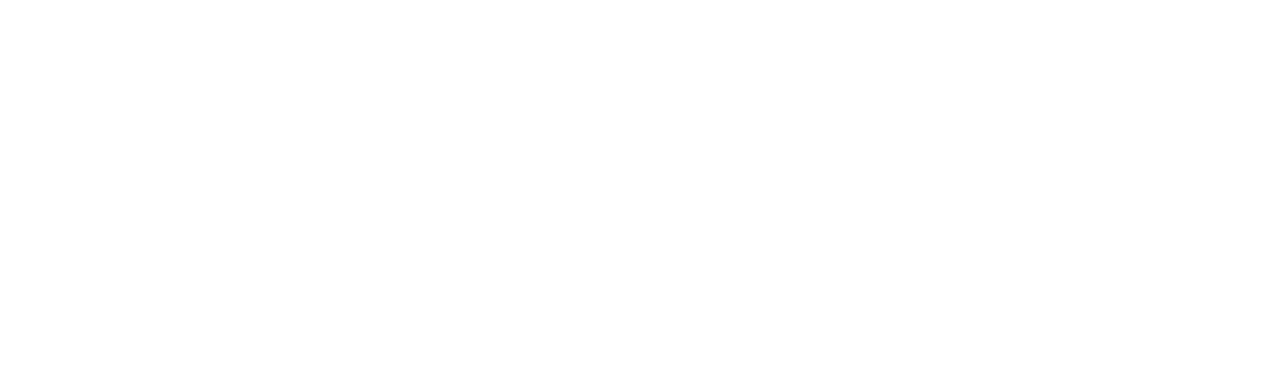
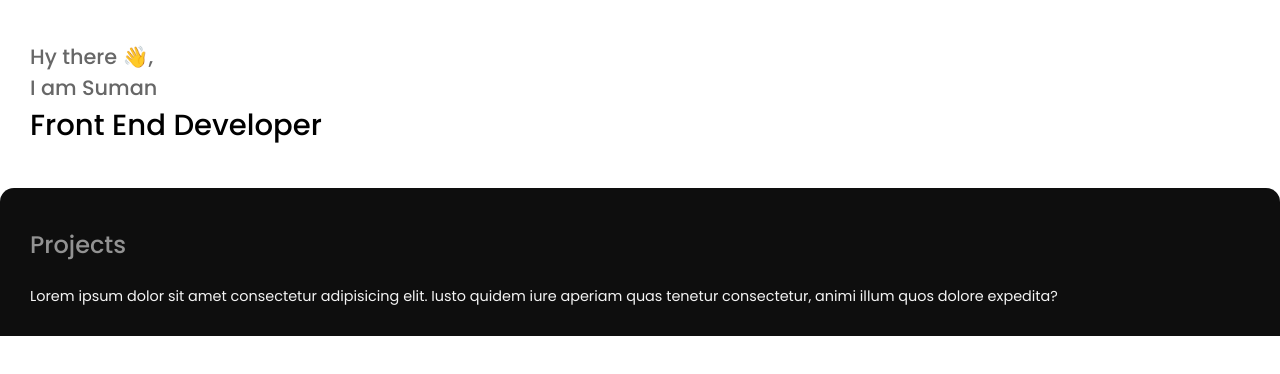
Before and after one commit to Thtsuman/Thtsuman.github.io, a React (Create React App) app: page / in a window 1280 px wide. Shown: the top 374 px of the page. Built offline with nearby package versions, Linux system fonts and the light colour scheme.

Commit message:
adding homepage

```diff
--- a/src/App.jsx
+++ b/src/App.jsx
@@ -1,8 +1,14 @@
 import React from "react"
 import SplashScreen from "./components/SplashScreen/SplashScreen"
+import HomeScreen from "./pages/Homescreen"
 
 const App = () => {
-	return <SplashScreen />
+	return (
+		<>
+			<SplashScreen />
+			<HomeScreen />
+		</>
+	)
 }
 
 export default App
--- /dev/null
+++ b/src/components/AboutCard/AboutCard.jsx
@@ -0,0 +1,16 @@
+import React from "react"
+import './aboutCard.style.css'
+
+const AboutCard = () => {
+	return (
+		<div className="about-container">
+			<p className="card-header">Projects</p>
+			<p className="card-text">
+				Lorem ipsum dolor sit amet consectetur adipisicing elit. Iusto quidem iure aperiam quas tenetur consectetur,
+				animi illum quos dolore expedita?
+			</p>
+		</div>
+	)
+}
+
+export default AboutCard
--- /dev/null
+++ b/src/components/AboutCard/aboutCard.style.css
@@ -0,0 +1,5 @@
+.about-container {
+	background-color: var(--dark);
+  padding: 15px 30px;
+  border-radius: 14px 14px 0 0;
+}
--- /dev/null
+++ b/src/components/Emoji/Emoji.jsx
@@ -0,0 +1,12 @@
+import React from "react"
+const Emoji = (props) => (
+	<span
+		className="emoji"
+		role="img"
+		aria-label={props.label ? props.label : ""}
+		aria-hidden={props.label ? "false" : "true"}
+	>
+		{props.symbol}
+	</span>
+)
+export default Emoji
--- a/src/components/SplashScreen/SplashScreen.jsx
+++ b/src/components/SplashScreen/SplashScreen.jsx
@@ -23,7 +23,7 @@
 
 	const secondAnim = {
 		from: { marginTop: 0, opacity: 1 },
-		to: { marginTop: -200, opacity: 0 },
+		to: { marginTop: -window.screen.height, opacity: 0 },
 		delay: 500,
 		onRest: handleDisplay,
 	}
--- a/src/main.css
+++ b/src/main.css
@@ -1,5 +1,5 @@
 body {
-  font-family: 'Poppins', sans-serif;
+	font-family: "Poppins", sans-serif;
 	margin: 0;
 	padding: 0;
 	box-sizing: border-box;
@@ -9,4 +9,43 @@
 :root {
 	--dark: #0e0e0e;
 	--light: #e8e5e5;
+	--text-dark: #000000;
+	--text-soft-dark: #676767;
+	--text-light: #f4f4f4;
+	--text-soft-light: #929292;
 }
+
+.header-container {
+	display: flex;
+	align-items: center;
+	justify-content: space-between;
+	margin: 20px 30px;
+	/* margin-top: 50%; */
+}
+
+.homeScreen-container {
+}
+
+.homeScreen-text {
+	color: var(--text-soft-dark);
+	font-size: 1.3rem;
+	font-weight: 500;
+}
+
+.homeScreen-title {
+	color: var(--text-dark);
+	font-size: 1.4em;
+	font-weight: 500;
+}
+
+
+.card-header {
+  color: var(--text-soft-light);
+  font-weight: 500;
+  font-size: 1.5rem;
+}
+
+.card-text {
+  color: var(--text-light);
+  font-size: .9rem;
+}
--- /dev/null
+++ b/src/pages/Homescreen.jsx
@@ -0,0 +1,24 @@
+import React from "react"
+import { ReactComponent as DotPattern } from "../assets/Frame 1.svg"
+import AboutCard from "../components/AboutCard/AboutCard"
+import Emoji from "../components/Emoji/Emoji"
+
+const HomeScreen = () => {
+	return (
+		<div className="homeScreen-container">
+			<div className="header-container">
+				<div className="left">
+					<p className="homeScreen-text">
+						Hy there <Emoji symbol="👋" label="hey" />, <br /> I am Suman <br />{" "}
+						<span className="homeScreen-title">Front End Developer</span>
+					</p>
+					{/* <DotPattern /> */}
+				</div>
+				<div className="right"></div>
+			</div>
+			<AboutCard />
+		</div>
+	)
+}
+
+export default HomeScreen
```
Also changed, not shown: src/assets/Frame 1.svg (added). Lines whose indentation alone changed are shown as unchanged.
